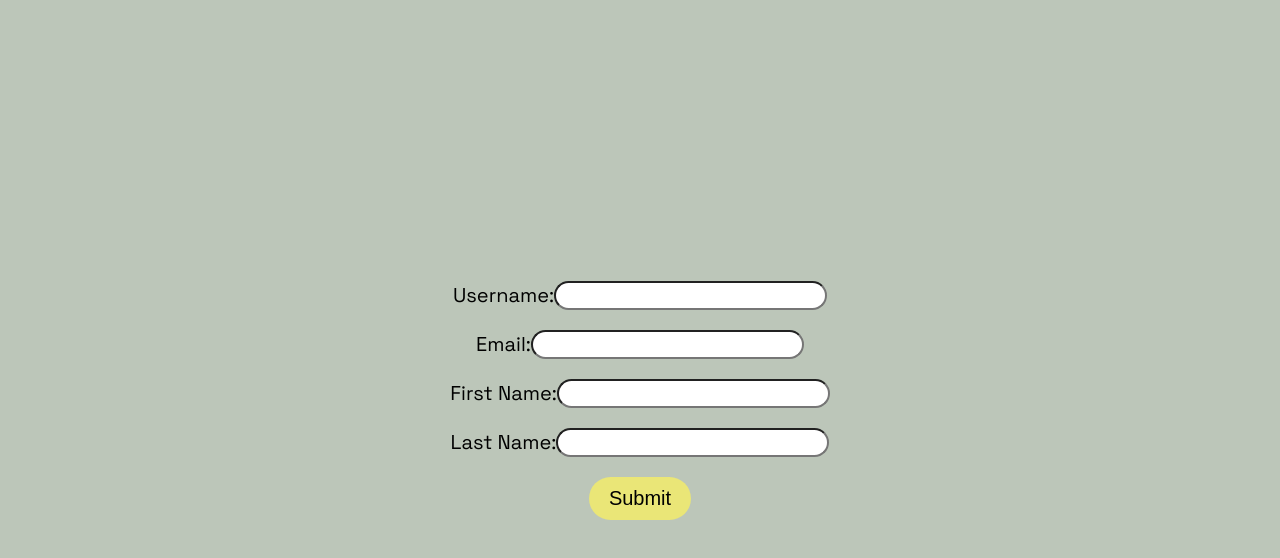
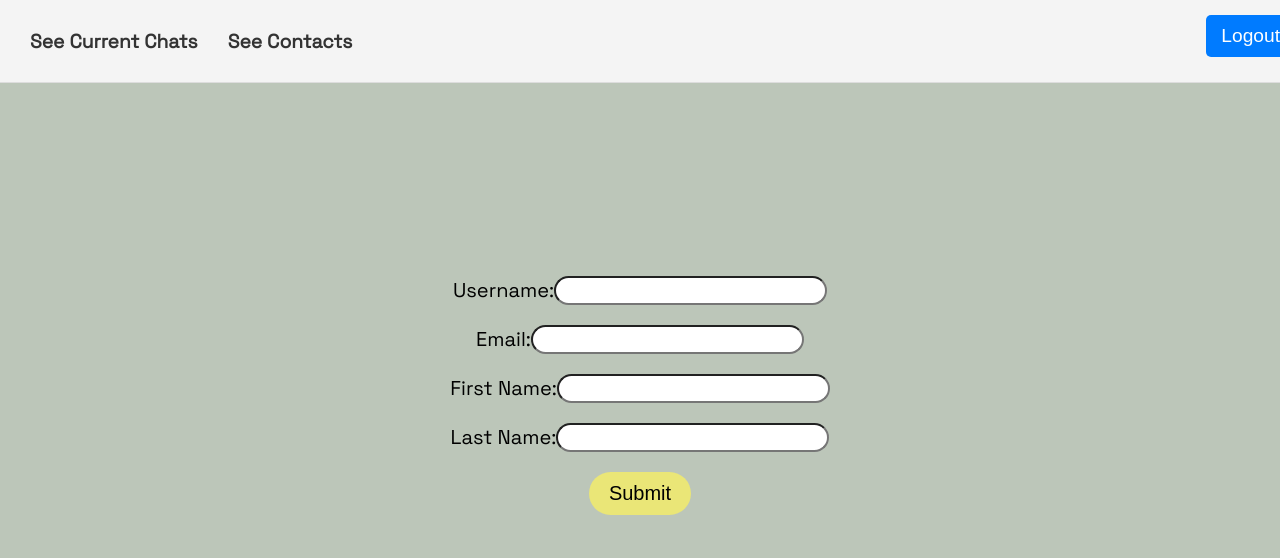
Before and after one commit to David-bit-jpg/CSCI201-GroupProject, a React (Create React App) app in the folder frontend/: page /addContact in a window 1280 px wide. Shown: the top 558 px of the page. Built offline with nearby package versions, Linux system fonts and the light colour scheme.

Commit message:
added nav bar

```diff
--- a/frontend/src/AddContactForm.js
+++ b/frontend/src/AddContactForm.js
@@ -1,4 +1,6 @@
 import React, { useState } from 'react';
+import Navbar from './NavBar'; // Import the Navbar component
+
 
 const AddContactForm = () => {
   const [formData, setFormData] = useState({
@@ -38,6 +40,8 @@ const AddContactForm = () => {
     }
   };
   return (
+    <div>
+      <Navbar/>
     <form onSubmit={handleSubmit}>
       <label>
         Username:
@@ -89,6 +93,7 @@ const AddContactForm = () => {
 
       <button type="submit">Submit</button>
     </form>
+    </div>
   );
 };
 
--- a/frontend/src/ChatList.js
+++ b/frontend/src/ChatList.js
@@ -1,6 +1,8 @@
 import React, { useState, useEffect } from 'react';
 import { useNavigate } from 'react-router-dom';
 import { useUser } from './UserContext'; // Assuming you have a UserContext to get user details
+import Navbar from './NavBar'; // Import the Navbar component
+
 
 const ChatList = () => {
   const { userEmail } = useUser(); // Use the UserContext to get user details
@@ -11,7 +13,6 @@ const ChatList = () => {
   useEffect(() => {
     const getListOfChats = async () => {
       try {
-        console.log('here',userEmail)
         const response = await fetch('http://localhost:3000/api/getChats', {
           method: 'POST',
           headers: {
@@ -46,6 +47,8 @@ const ChatList = () => {
   };
 
   return (
+    <div>
+      <Navbar/>
     <div style={{ maxWidth: '600px', margin: 'auto' }}>
       <h2 style={{ color: '#333', textAlign: 'center', marginBottom: '20px' }}>List of Chats</h2>
       <div style={{ maxHeight: '40%', overflowY: 'auto',  alignItems: 'center',marginLeft :'24%' }}>
@@ -59,6 +62,7 @@ const ChatList = () => {
       </ul>
     </div>
   </div>
+  </div>
 
   );
 };
--- a/frontend/src/ChatWindow.js
+++ b/frontend/src/ChatWindow.js
@@ -7,6 +7,8 @@ import { useLocation } from 'react-router-dom';
 import { useUser } from './UserContext';
 import { createClient } from '@supabase/supabase-js';
 import React, { useState, useEffect, useRef } from 'react';
+import Navbar from './NavBar'; // Import the Navbar component
+
 
 
 const ChatWindow = () => {
@@ -232,7 +234,11 @@ const handleNewTask = async (newChat, senderID, messageID) => {
   };
 
   return (
+    <div>
+
+    <Navbar/>
     <div style={{ maxWidth: '600px', margin: 'auto' }}>
+
       <h2 style={{ textAlign: 'center', margin: '20px 0' }}>Chat Window</h2>
       <div
         style={{
@@ -302,9 +308,10 @@ const handleNewTask = async (newChat, senderID, messageID) => {
         </button>
       </div>
     </div>
+    </div>
   );
 
 
-    };
+  };
 
     export default ChatWindow;
--- a/frontend/src/ContactsList.js
+++ b/frontend/src/ContactsList.js
@@ -1,6 +1,7 @@
 import React, { useState, useEffect } from 'react';
 import { Link, useNavigate} from 'react-router-dom';
 import { useUser } from './UserContext';
+import Navbar from './NavBar'; // Import the Navbar component
 
 const ContactList = () => {
   const [contacts, setContacts] = useState([]);
@@ -35,6 +36,8 @@ const ContactList = () => {
   }, [userEmail]); // Trigger the effect whenever userEmail changes
 
   return (
+    <div>
+      <Navbar/>
     <div style={{ maxWidth: '600px', margin: 'auto' }}>
       <h2 style={{ color: '#333', textAlign: 'center', marginBottom: '20px' }}>Contact List for {userEmail}</h2>
       <div style={{ maxHeight: '20%', overflowY: 'auto',  alignItems: 'center',marginLeft :'24%' }}>
@@ -57,6 +60,7 @@ const ContactList = () => {
       </Link>
 
     </div>
+    </div>
   );
 };
 
--- a/frontend/src/Login.js
+++ b/frontend/src/Login.js
@@ -25,8 +25,7 @@ const Login = () => {
       const result = response.data;
 
       setLoginStatus(result.data);
-
-      if (result.data) {
+      if (result.data.data) {
         setUser(email); // Set the user email in the context
 
         // If login is successful, set the login status and redirect to "/addContact"
--- /dev/null
+++ b/frontend/src/NavBar.js
@@ -0,0 +1,97 @@
+// Navbar.js
+import React from 'react';
+import { Link } from 'react-router-dom';
+import axios from 'axios';
+import { useNavigate } from 'react-router-dom'; // Import the useHistory hook from React Router
+
+
+
+
+const Navbar = () => {
+    const navigate = useNavigate(); // Initialize the history object
+
+    const handleLogout = async () => {
+        try {
+          // Make an HTTP request to your backend logout endpoint
+          const response = await axios.post('http://localhost:3000/api/logOutUser'); // Adjust the endpoint URL accordingly
+
+          if (response.data.data) {
+
+            // Successfully logged out
+            console.log("User logged out");
+            navigate('/login')
+            // Perform any additional client-side logout logic if needed
+          } else {
+            // Logout failed
+            console.error("Logout failed");
+          }
+        } catch (error) {
+          console.error("Error during logout:", error);
+        }
+        return false;
+
+      };
+
+  return (
+    <div style={navbarStyle}>
+      <div style={navLinksStyle}>
+        <Link to="/seeChat" style={linkStyle}>
+          See Current Chats
+        </Link>
+        <Link to="/getContacts" style={linkStyle}>
+          See Contacts
+        </Link>
+      </div>
+      <div style={navLinksStyle}>
+        <button style={buttonStyle} onClick={() => handleLogout()}>
+          Logout
+        </button>
+      </div>
+    </div>
+  );
+};
+
+// Styles
+// Styles
+const navbarStyle = {
+    display: 'flex',
+    justifyContent: 'space-between',
+    alignItems: 'center',
+    padding: '15px',
+    borderBottom: '1px solid #ddd',
+    backgroundColor: '#f4f4f4',
+    position: 'fixed',
+    width: '100%', // Span the entire width
+    top: 0,
+    zIndex: 1000,
+  };
+
+
+
+  const navLinksStyle = {
+    display: 'flex',
+    alignItems: 'center',
+  };
+
+  const linkStyle = {
+    textDecoration: 'none',
+    color: '#333',
+    fontSize: '1.2em', // Set the same font size
+    fontWeight: 'bold',
+    margin: '0 15px',
+  };
+
+
+  const buttonStyle = {
+    padding: '10px 15px',
+    backgroundColor: '#007bff',
+    color: 'white',
+    border: 'none',
+    borderRadius: '5px',
+    cursor: 'pointer',
+    fontSize: '1.2em',
+    marginLeft: '800px', // Adjust the distance from the right edge
+  };
+
+
+  export default Navbar;
--- a/frontend/src/Register.js
+++ b/frontend/src/Register.js
@@ -1,6 +1,8 @@
 // Register.js
 import React, { useState } from 'react';
 import axios from 'axios';
+import { Link} from 'react-router-dom';
+
 import './Styling.css';
 
 const Register = () => {
@@ -57,7 +59,11 @@ const Register = () => {
         </label>
         <br />
         <button type="submit">Register</button>
+
       </form>
+      <p>Have an account? <Link to="/login">Login</Link></p>
+
+
       {registrationStatus !== null && (
         <p>{registrationStatus ? 'Registration successful!' : 'Registration failed. Please try again.'}</p>
       )}
--- a/frontend/src/Styling.css
+++ b/frontend/src/Styling.css
@@ -36,6 +36,7 @@ button {
   border: none;
   border-radius: 30px;
   cursor: pointer;
+  margin-bottom: 10px;
 }
 
 button:hover {
```
Also changed, not shown: 1 other file (tests, documents, lock files or other folders).
